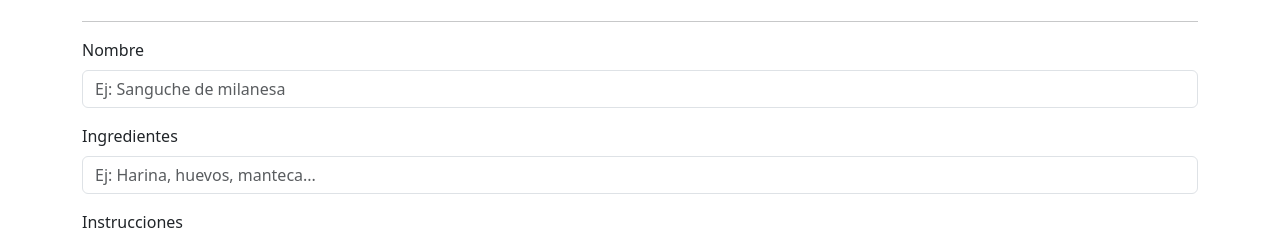
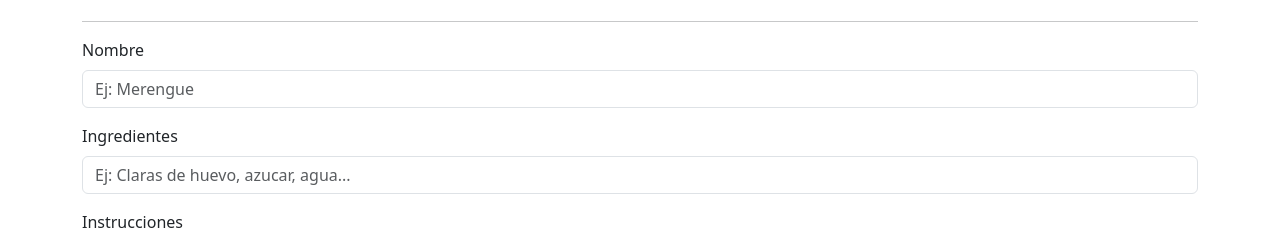
Before and after one commit to nicoleonard/TP-Frontend-BlogRecetas, a React (Vite) app: page /admin/agregar-receta in a window 1280 px wide. Shown: the part 174-416 px from the top of the page. Built offline with nearby package versions, Linux system fonts and the light colour scheme; no server answers.

Commit message:
corregidos placeholder del formulario agregar receta

```diff
--- a/src/components/views/recetas/AgregarReceta.jsx
+++ b/src/components/views/recetas/AgregarReceta.jsx
@@ -18,7 +18,7 @@ const AgregarReceta = () => {
                     <Form.Label>Nombre</Form.Label>
                     <Form.Control
                         type="text"
-                        placeholder="Ej: Sanguche de milanesa"
+                        placeholder="Ej: Merengue"
                         {...register("nombreReceta", {
                             required: "El nombre de la receta es requerido", minLength: { value: 5, message: "El nombre de la receta debe tener al menos 5 caracteres" }, maxLength: { value: 100, message: "El nombre de la receta puede tener como maximo 100 caracteres" },
                         })}
@@ -31,7 +31,7 @@ const AgregarReceta = () => {
                     <Form.Label>Ingredientes</Form.Label>
                     <Form.Control
                         type="text"
-                        placeholder="Ej: Harina, huevos, manteca..."
+                        placeholder="Ej: Claras de huevo, azucar, agua..."
                         {...register("ingredientes", {
                             required: "Los ingredientes de la receta son requeridos", minLength: { value: 4, message: "La lista de ingredientes debe tener al menos 4 caracteres" }, maxLength: { value: 100, message: "La lista de ingredientes puede tener como maximo 100 caracteres" },
                         })}
```
